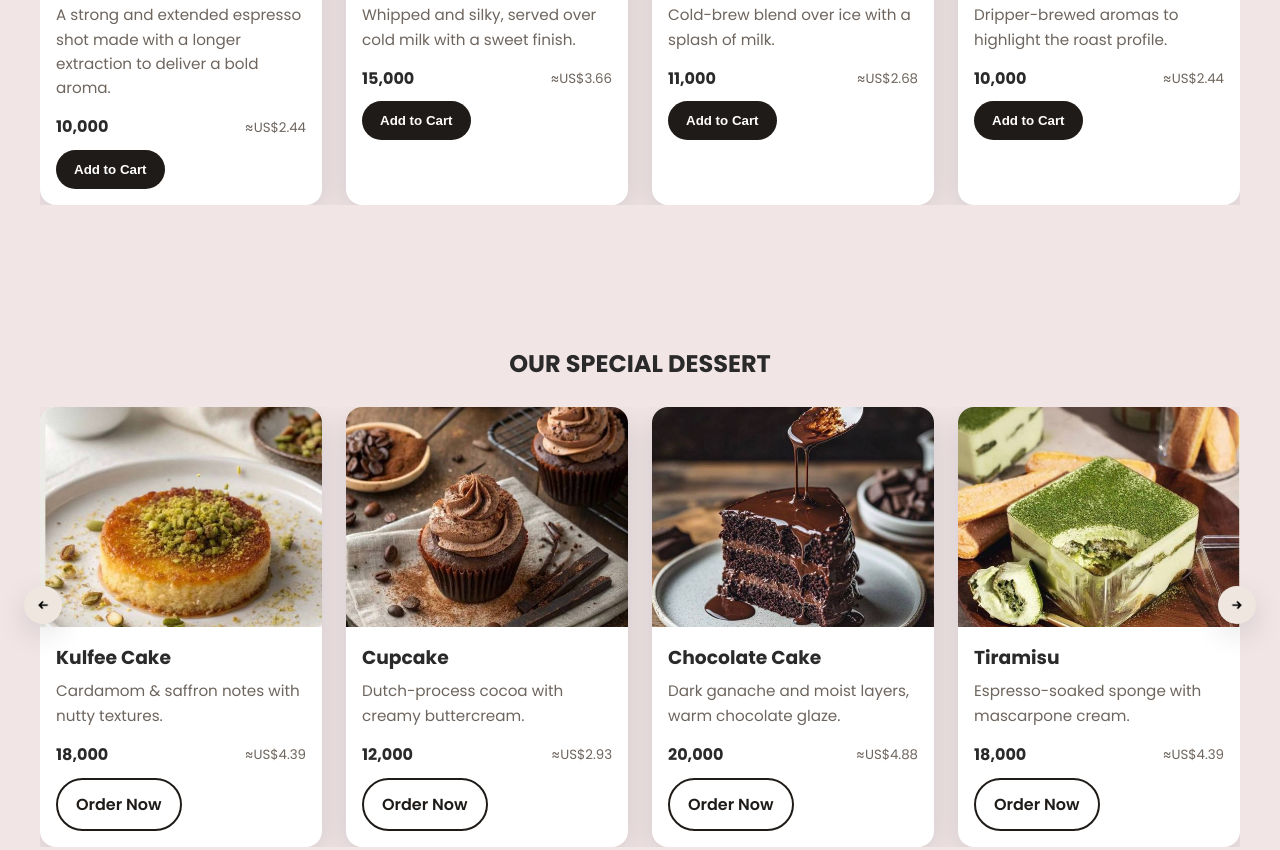
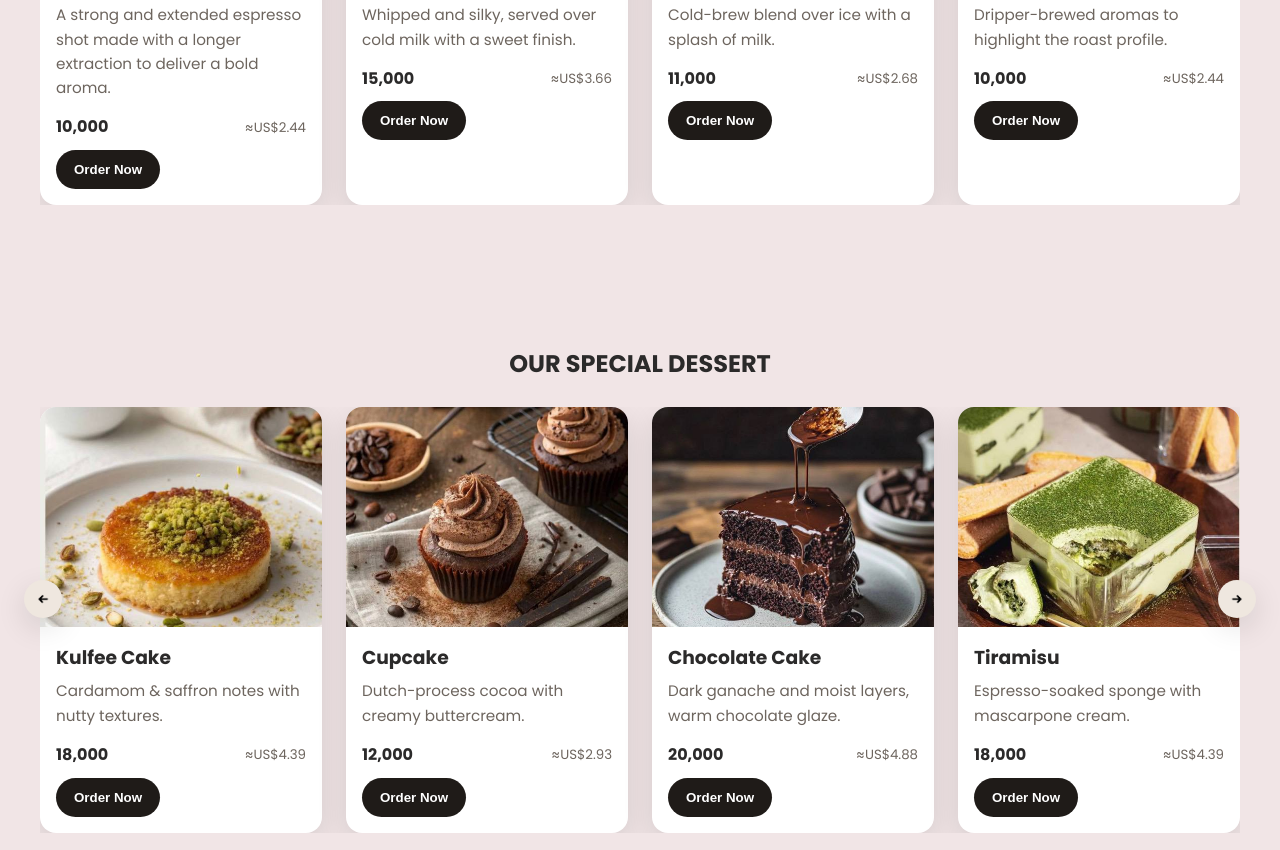
Before and after one commit to kimchivechhung-png/Brew-Haven, a plain HTML site: page index.html in a window 1280 px wide. Shown: the part 1373-2223 px from the top of the page. Drawn offline with nearby package versions, Linux system fonts and the light colour scheme.

Commit message:
Update Text

```diff
--- a/index.html
+++ b/index.html
@@ -99,7 +99,7 @@
                 class="btn btn-primary"
                 onclick="addToCart('Lungo Coffee', 2.44)"
               >
-                 Add to Cart
+              Order Now
               </button>
             </div>
           </article>
@@ -122,7 +122,7 @@
                 class="btn btn-primary"
                 onclick="addToCart('Dalgona Coffee', 3.66)"
               >
-                 Add to Cart
+                 Order Now
               </button>
             </div>
           </article>
@@ -145,7 +145,7 @@
                 class="btn btn-primary"
                 onclick="addToCart('Iced Coffee', 2.68)"
               >
-                 Add to Cart
+                 Order Now
               </button>
             </div>
           </article>
@@ -168,7 +168,7 @@
                 class="btn btn-primary"
                 onclick="addToCart('Filter Coffee', 2.44)"
               >
-                 Add to Cart
+                 Order Now
               </button>
             </div>
           </article>
@@ -201,7 +201,12 @@
                 <span class="price">18,000</span>
                 <small class="usd">≈US$4.39</small>
               </div>
-              <a href="checkout.html" class="btn btn-outline">Order Now</a>
+              <button
+                class="btn btn-primary"
+                onclick="addToCart('Kulfee Cake', 4.39)"
+              >
+                 Order Now
+              </button>
             </div>
           </article>
 
@@ -216,7 +221,12 @@
                 <span class="price">12,000</span>
                 <small class="usd">≈US$2.93</small>
               </div>
-              <a href="checkout.html" class="btn btn-outline">Order Now</a>
+              <button
+                class="btn btn-primary"
+                onclick="addToCart('Cupcake', 2.93)"
+              >
+                 Order Now
+              </button>
             </div>
           </article>
 
@@ -231,7 +241,12 @@
                 <span class="price">20,000</span>
                 <small class="usd">≈US$4.88</small>
               </div>
-              <a href="checkout.html" class="btn btn-outline">Order Now</a>
+              <button
+                class="btn btn-primary"
+                onclick="addToCart('Chocolate Cake', 4.88)"
+              >
+                 Order Now
+              </button>
             </div>
           </article>
 
@@ -246,7 +261,12 @@
                 <span class="price">18,000</span>
                 <small class="usd">≈US$4.39</small>
               </div>
-              <a href="checkout.html" class="btn btn-outline">Order Now</a>
+              <button
+                class="btn btn-primary"
+                onclick="addToCart('Tiramisu', 4.39)"
+              >
+                 Order Now
+              </button>
             </div>
           </article>
         </div>
```
